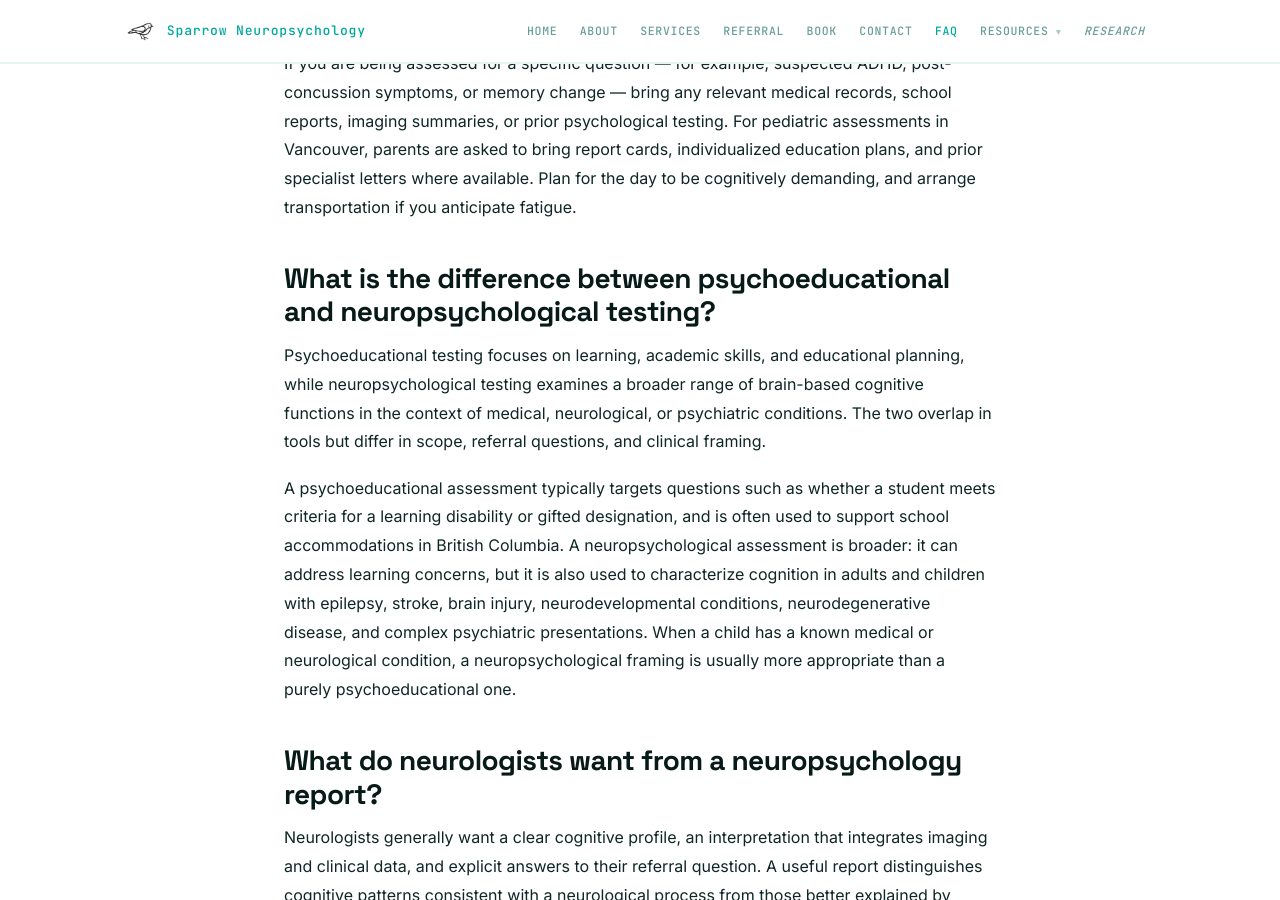
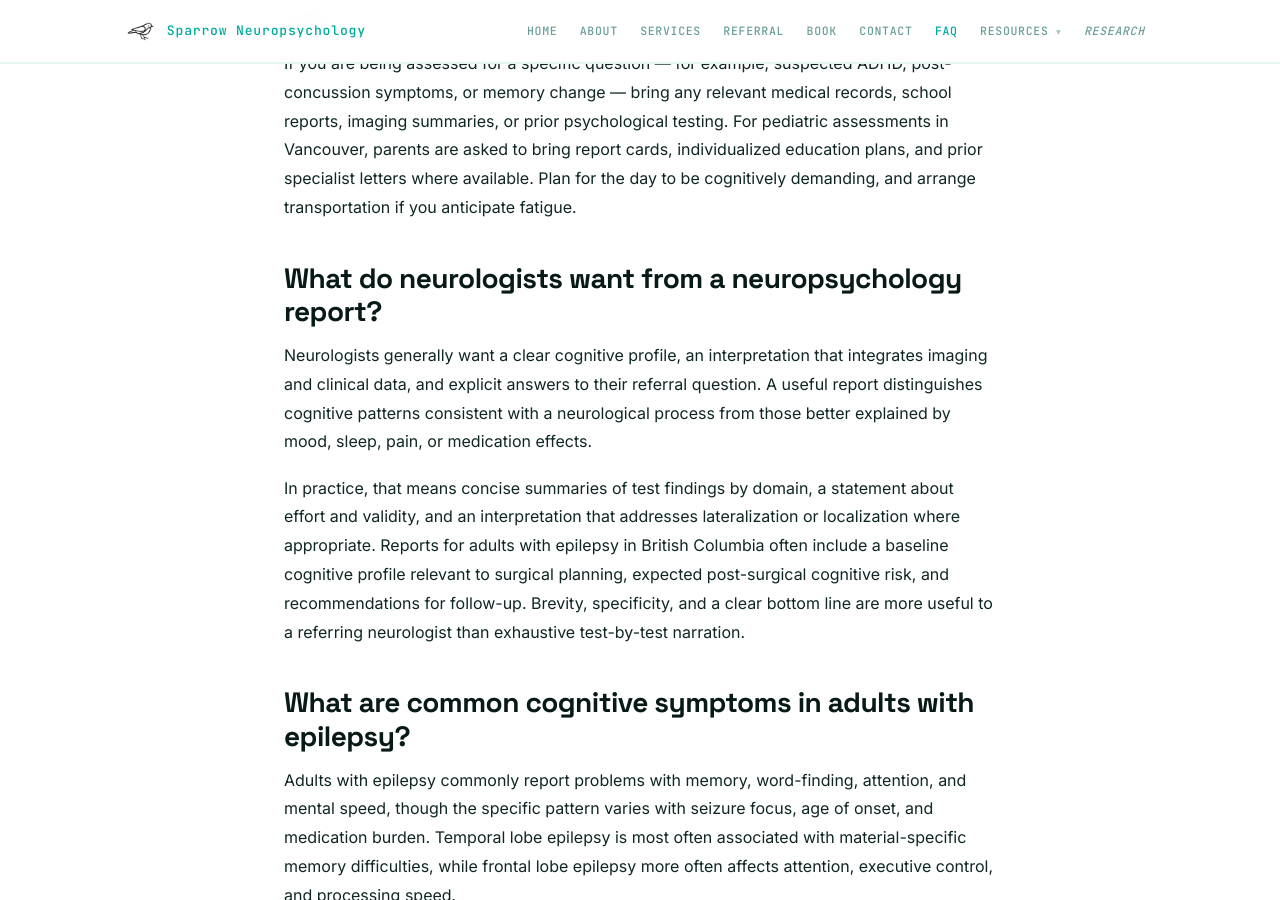
Before and after one commit to cfxb/sparrow-clinic, a Jekyll site: the page built from faq.md, in a window 1280 px wide and 900 px high, scrolled down 1712 px. Built offline with Jekyll 4.4.1, drawn with Linux system fonts in a browser that asks for light colours.

Commit message:
Remove psychoeducational vs neuropsychological FAQ question
Drops the "What is the difference between psychoeducational and
neuropsychological testing?" question from both the FAQ page body and
the FAQPage JSON-LD schema, leaving 18 questions.

Co-Authored-By: Claude Opus 4.7 (1M context) <noreply@anthropic.com>

```diff
--- a/_includes/faq-schema.html
+++ b/_includes/faq-schema.html
@@ -17,14 +17,6 @@
       "acceptedAnswer": {
         "@type": "Answer",
         "text": "Preparation is mostly practical: sleep normally, take regular medications unless told otherwise, bring glasses and hearing aids, and bring a list of current medications and prior reports. Avoid alcohol the night before and limit caffeine to your usual amount on the day of testing."
-      }
-    },
-    {
-      "@type": "Question",
-      "name": "What is the difference between psychoeducational and neuropsychological testing?",
-      "acceptedAnswer": {
-        "@type": "Answer",
-        "text": "Psychoeducational testing focuses on learning, academic skills, and educational planning, while neuropsychological testing examines a broader range of brain-based cognitive functions in the context of medical, neurological, or psychiatric conditions. The two overlap in tools but differ in scope, referral questions, and clinical framing."
       }
     },
     {
--- a/faq.md
+++ b/faq.md
@@ -28,12 +28,6 @@ Testing samples several domains: attention and working memory, processing speed,
 Preparation is mostly practical: sleep normally, take regular medications unless told otherwise, bring glasses and hearing aids, and bring a list of current medications and prior reports. Avoid alcohol the night before and limit caffeine to your usual amount on the day of testing.
 
 If you are being assessed for a specific question — for example, suspected ADHD, post-concussion symptoms, or memory change — bring any relevant medical records, school reports, imaging summaries, or prior psychological testing. For pediatric assessments in Vancouver, parents are asked to bring report cards, individualized education plans, and prior specialist letters where available. Plan for the day to be cognitively demanding, and arrange transportation if you anticipate fatigue.
-
-## What is the difference between psychoeducational and neuropsychological testing?
-
-Psychoeducational testing focuses on learning, academic skills, and educational planning, while neuropsychological testing examines a broader range of brain-based cognitive functions in the context of medical, neurological, or psychiatric conditions. The two overlap in tools but differ in scope, referral questions, and clinical framing.
-
-A psychoeducational assessment typically targets questions such as whether a student meets criteria for a learning disability or gifted designation, and is often used to support school accommodations in British Columbia. A neuropsychological assessment is broader: it can address learning concerns, but it is also used to characterize cognition in adults and children with epilepsy, stroke, brain injury, neurodevelopmental conditions, neurodegenerative disease, and complex psychiatric presentations. When a child has a known medical or neurological condition, a neuropsychological framing is usually more appropriate than a purely psychoeducational one.
 
 ## What do neurologists want from a neuropsychology report?
 
```
